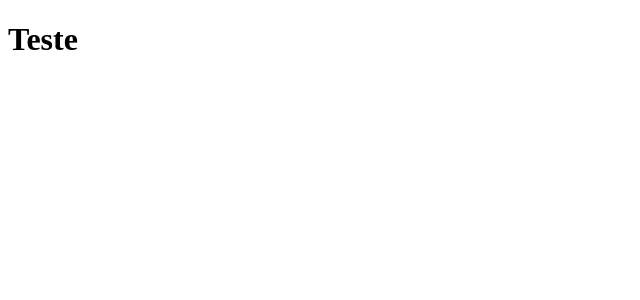
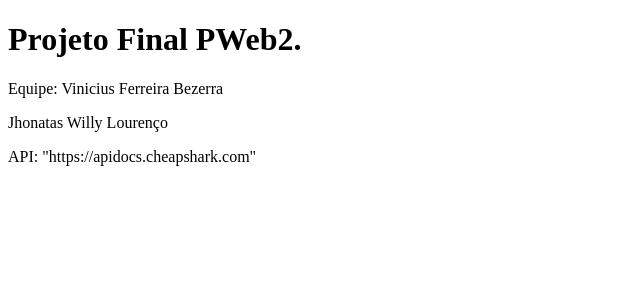
Before and after one commit to Vinicius-Ferreira-Bezerra07/Projeto_Final-PWeb2, a React (Vite) app: page / in a window 1280 px wide. Shown: the top 300 px of the page, without its empty margins (0-640 px from the left). Built offline with nearby package versions, Linux system fonts and the light colour scheme.

Commit message:
Backup: Alteração da pagina Home

```diff
--- a/src/pages/Home.jsx
+++ b/src/pages/Home.jsx
@@ -1,7 +1,10 @@
 export default function Home(){
     return (
         <div className="Home">
-            <h1>Teste</h1>
+            <h1>Projeto Final PWeb2.</h1>
+            <p>Equipe: Vinicius Ferreira Bezerra</p>
+            <p>Jhonatas Willy Lourenço</p>
+            <p>API: "https://apidocs.cheapshark.com"</p>
         </div>
     )
 }
```
